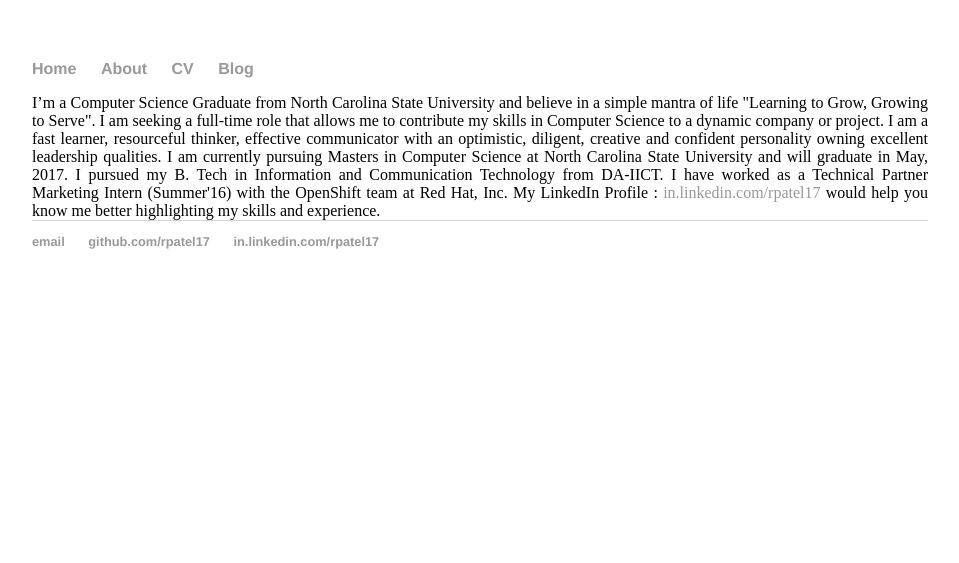
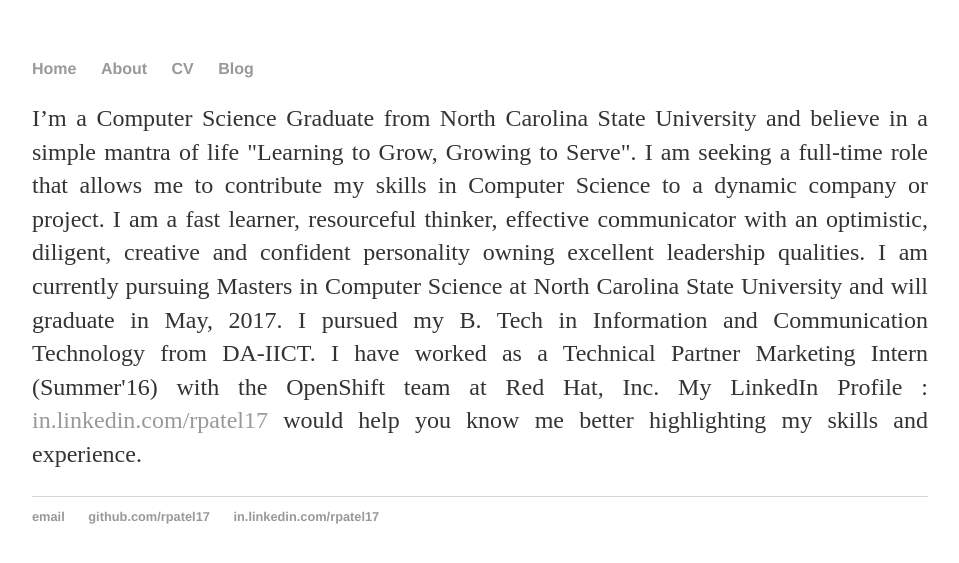
Before and after one commit to rpatel17/rpatel17.github.io, a Jekyll site: the page built from about/index.html, in a window 1280 px wide. Shown: the top 563 px of the page, without its empty margins (160-1119 px from the left). Built offline with Jekyll 4.4.1, drawn with Linux system fonts in a browser that asks for light colours.

```diff
--- a/about/index.html
+++ b/about/index.html
@@ -3,4 +3,5 @@ layout: default
 title: Summary
 ---
 
-I’m a Computer Science Graduate from North Carolina State University and believe in a simple mantra of life "Learning to Grow, Growing to Serve". I am seeking a full-time role that allows me to contribute my skills in Computer Science to a dynamic company or project. I am a fast learner, resourceful thinker, effective communicator with an optimistic, diligent, creative and confident personality owning excellent leadership qualities. I am currently pursuing Masters in Computer Science at North Carolina State University and will graduate in May, 2017. I pursued my B. Tech in Information and Communication Technology from DA-IICT. I have worked as a Technical Partner Marketing Intern (Summer'16) with the OpenShift team at Red Hat, Inc. My LinkedIn Profile : <a href="https://www.linkedin.com/in/rpatel17">in.linkedin.com/rpatel17</a> would help you know me better highlighting my skills and experience.
+<p>I’m a Computer Science Graduate from North Carolina State University and believe in a simple mantra of life "Learning to Grow, Growing to Serve". I am seeking a full-time role that allows me to contribute my skills in Computer Science to a dynamic company or project. I am a fast learner, resourceful thinker, effective communicator with an optimistic, diligent, creative and confident personality owning excellent leadership qualities. I am currently pursuing Masters in Computer Science at North Carolina State University and will graduate in May, 2017. I pursued my B. Tech in Information and Communication Technology from DA-IICT. I have worked as a Technical Partner Marketing Intern (Summer'16) with the OpenShift team at Red Hat, Inc. My LinkedIn Profile : <a href="https://www.linkedin.com/in/rpatel17">in.linkedin.com/rpatel17</a> would help you know me better highlighting my skills and experience.
+</p>
```
